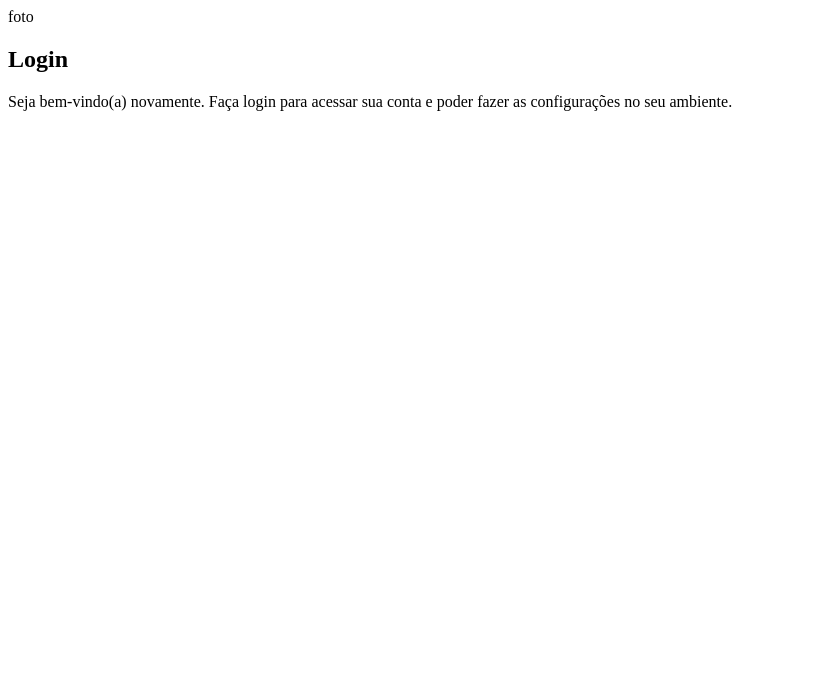
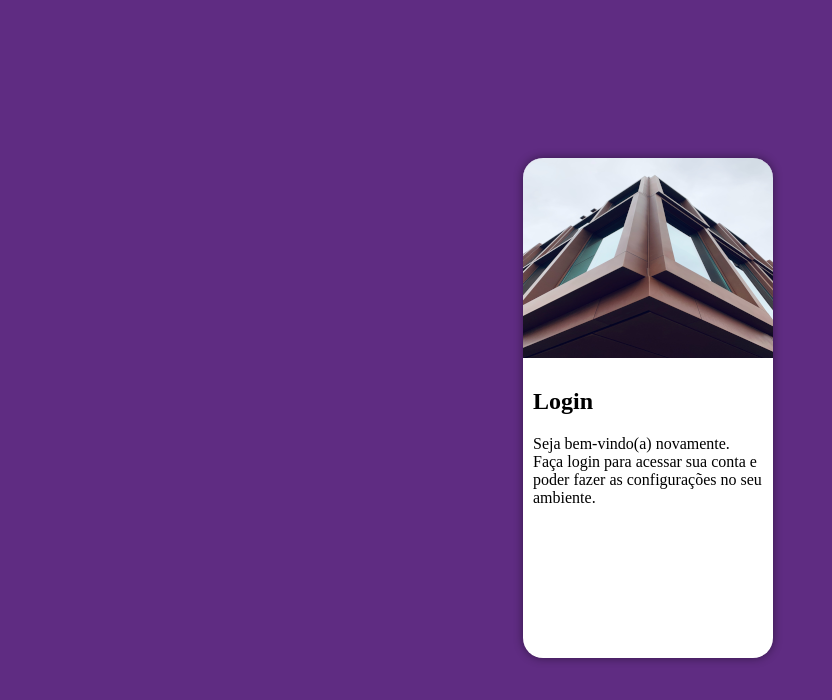
Before and after one commit to wilson0409roberto/projeto-login, a plain HTML site: page index.html in a window 1280 px wide. Shown: the whole page, without its empty margins (0-832 px from the left). Drawn offline with Linux system fonts and the light colour scheme.

Commit message:
Atualização do projeto-login

```diff
--- a/estilos/style.css
+++ b/estilos/style.css
@@ -4,3 +4,46 @@ Paleta de cores:
 Verde: #49a09d
 Lilás: #5f2c82
 */
+* {
+    font-family: system-ui, -apple-system, BlinkMacSystemFont, 'Segoe UI', Roboto, Oxygen, Ubuntu, Cantarell, 'Open Sans', 'Helvetica Neue', sans-serif
+    margin: 0px;
+    padding: 0px;
+    box-sizing: border-box;
+    /*p/ fazer com que a borda faça parte da conta da largura; por padrão ele testa por dentro da borda*/
+}
+html, body {
+    background-color: #5f2c82;
+    width: 100vw;
+    height: 100vh;
+}
+main {
+    position: relative;
+    /*definida essa 'position' p/ definir a 'position' relative da section#login*/
+    width: 100vw;
+    height: 100vh;
+}
+section#login {
+    position: absolute;
+    top: 50%;
+    left: 50%;
+    transform: translate(-50%, -50%);
+    /*p/ fazer com que a tela de login fique no centro da página foram criadas as 4 linhas de cmd acima*/
+    background-color: white;
+    width: 250px;
+    height: 500px;
+    border-radius: 20px;
+    overflow: hidden;
+    /*p/ fazer com que a borda de cima da tela de login fique novamente arredondada; quando foi colocada a imagem, o arrendadado saiu*/
+    box-shadow: 0px 0px 10px rgba(0, 0, 0, 0.45);
+}
+section#login > div#imagem {
+    display: block;
+    background: #5f2c82 url(../imagens/imagem.png) no-repeat;
+    background-size: contain;
+    height: 200px;
+    /*p/ que a imagem fique na altura de 200px*/
+}
+section#login > div#formulario {
+    display: block;
+    padding: 10px;
+}
--- a/index.html
+++ b/index.html
@@ -11,9 +11,9 @@
     <main>
         <section id="login">
             <div id="imagem">
-                foto
+                <!--imagem nas css-->
             </div>
-            <div id=""formulario>
+            <div id="formulario">
                 <h1>Login</h1>
                 <p>Seja bem-vindo(a) novamente. Faça login para acessar sua conta e poder fazer as configurações no seu ambiente.</p>
                 <form action="login.php" method="post"></form>
```
Also changed, not shown: imagens/imagem.png (added).
